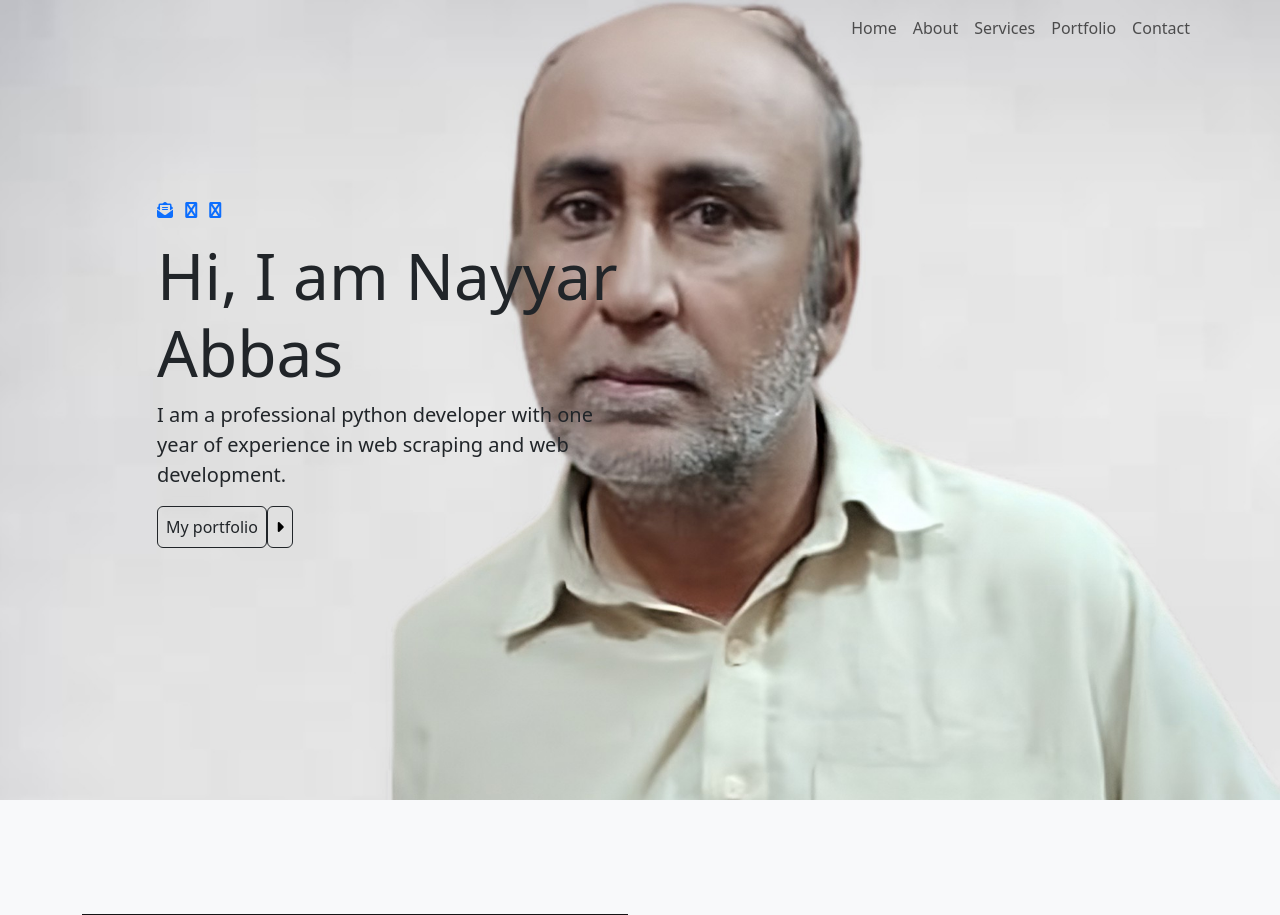
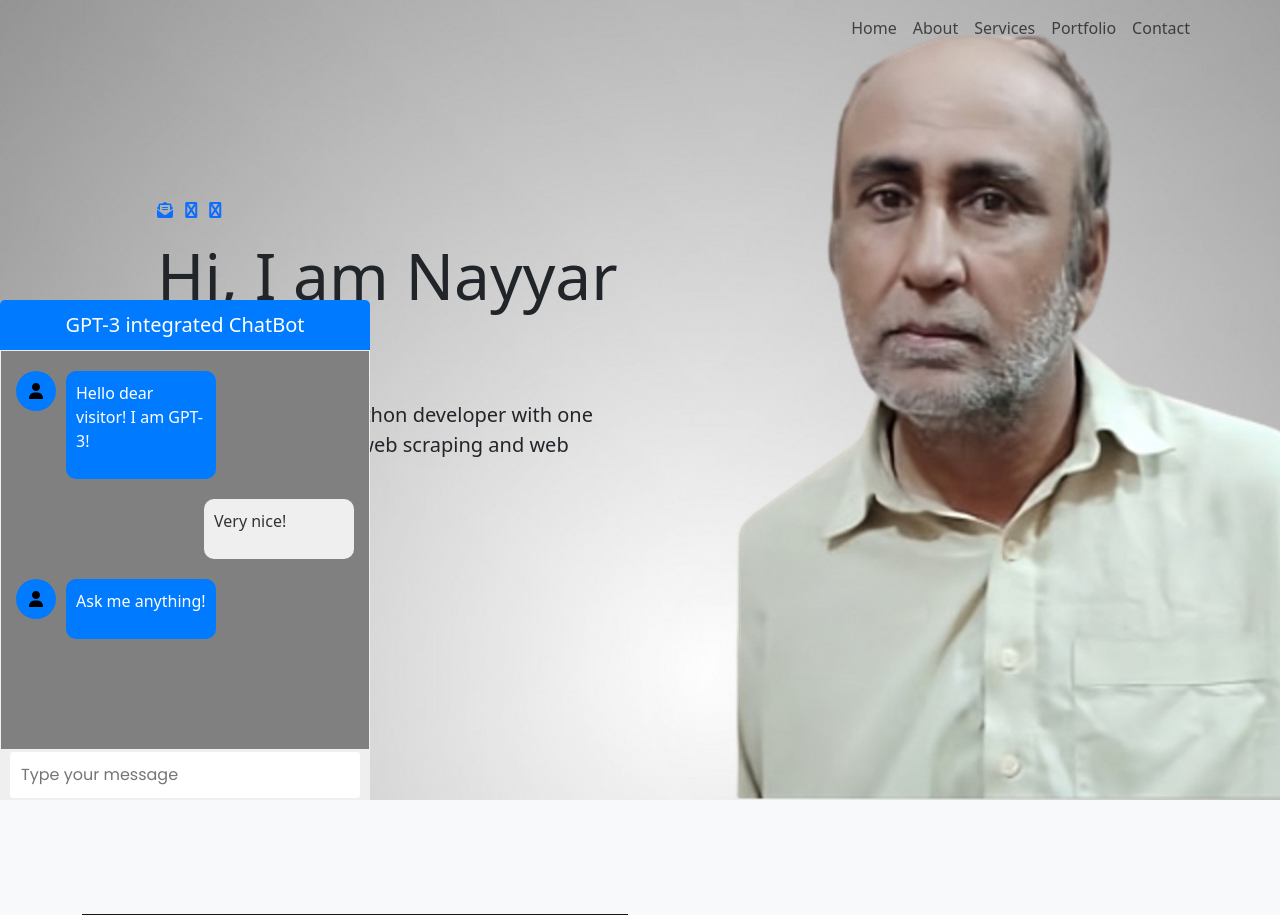
Before and after one commit to PrinceHassan/portfolio, a Django app: page / in a window 1280 px wide. Shown: the top 915 px of the page. Run offline with Django 4.2, Linux system fonts and the light colour scheme; some libraries are stand-ins or nearby versions.

Commit message:
version1.0.0

```diff
--- a/portfolio/views.py
+++ b/portfolio/views.py
@@ -18,7 +18,7 @@ def reply_bot(request):
     try:
         response = openai.Completion.create(
             model="text-davinci-003",
-            prompt=context + message,
+            prompt=message,
             temperature=0.9,
             max_tokens=30,
             top_p=1,
--- a/static/css/style.css
+++ b/static/css/style.css
@@ -23,7 +23,7 @@ section{
     max-width: 990px;
 }
 #home{
-    background: url("/static/images/perfect.jpg");
+    background: url("/static/images/perfect3.jpg");
     background-position: top;
     background-repeat: no-repeat;
     background-size: cover;
@@ -224,3 +224,12 @@ img{
     opacity: 1;
     pointer-events: auto;
 }
+#chatArea{
+	overflow-y: scroll;
+	background-color: grey;
+}
+
+.wrapper{
+position: fixed;
+    bottom: 0;
+}
--- a/templates/index.html
+++ b/templates/index.html
@@ -61,8 +61,8 @@
                     <h1 class="display-3">Hi, I am Nayyar Abbas</h1>
                     <p class="lead">I am a professional python developer with one year of experience in web scraping and web development.</p>
                 <div class="d-flex">
-                    <a href="" class="btn btn-outline-dark mr-3 p-2">My portfolio</a>
-                    <a href="" class="btn btn-outline-dark p-2"> <i class="fas fa-caret-right"> </i></a>
+                    <a href="#portfolio" class="btn btn-outline-dark mr-3 p-2">My portfolio</a>
+                    <a href="#portfolio" class="btn btn-outline-dark p-2"> <i class="fas fa-caret-right"> </i></a>
                 </div>
                 </div>
             </div>
@@ -185,34 +185,29 @@
   </section>
 
  <div class="wrapper">
-        <div class="title">Simple Chatbot</div>
+        <div class="title">GPT-3 integrated ChatBot</div>
         <div class="box" id="chatArea">
             <div class="item">
                 <div class="icon">
                     <i class="fa fa-user"></i>
                 </div>
                 <div class="msg">
-                    <p>Hello everyone, How are you?</p>
+                    <p>Hello dear visitor! I am GPT-3!</p>
                 </div>
             </div>
             <br clear="both">
             <div class="item right">
                 <div class="msg">
-                    <p>Nice</p>
+                    <p>Very nice!</p>
                 </div>
             </div>
-            <br clear="both">
-            <div class="item right">
-                <div class="msg">
-                    <p>wbu?</p>
-                </div>
-            </div>
+
             <div class="item">
                 <div class="icon">
                     <i class="fa fa-user"></i>
                 </div>
                 <div class="msg">
-                    <p>Imma doin crazy</p>
+                    <p>Ask me anything!</p>
                 </div>
             </div>
         </div>
@@ -239,7 +234,10 @@
         document.getElementById("chatArea").innerHTML += response.userm;
         document.getElementById("chatArea").innerHTML += response.resp;
         document.getElementById("input-field").value = '';
-        window.scroll(0, window.scrollY + 500);
+	  var objDiv = document.getElementById("chatArea");
+	  objDiv.scrollTop = objDiv.scrollHeight;
+	  document.getElementById("input-field").click();
+
       }
     };
     xhr.send("input_data=" + inputData);
@@ -248,6 +246,15 @@
   function inputJam(status){
       document.getElementById("input-field").disabled = status;
   }
+document.addEventListener('keydown', function(event) {
+  if (event.code === 'Enter') {
+    // Get a reference to the button you want to click
+    var button = document.getElementById('sendButton');
+    // Simulate a button click
+    button.click();
+	console.log("Button is triggered!");
+  }
+});
 </script>
 
 
```
Also changed, not shown: static/images/downarrow-removebg-preview.png (added), static/images/perfect.jpg, static/images/perfect2.jpg (added), static/images/perfect3.jpg (added).
